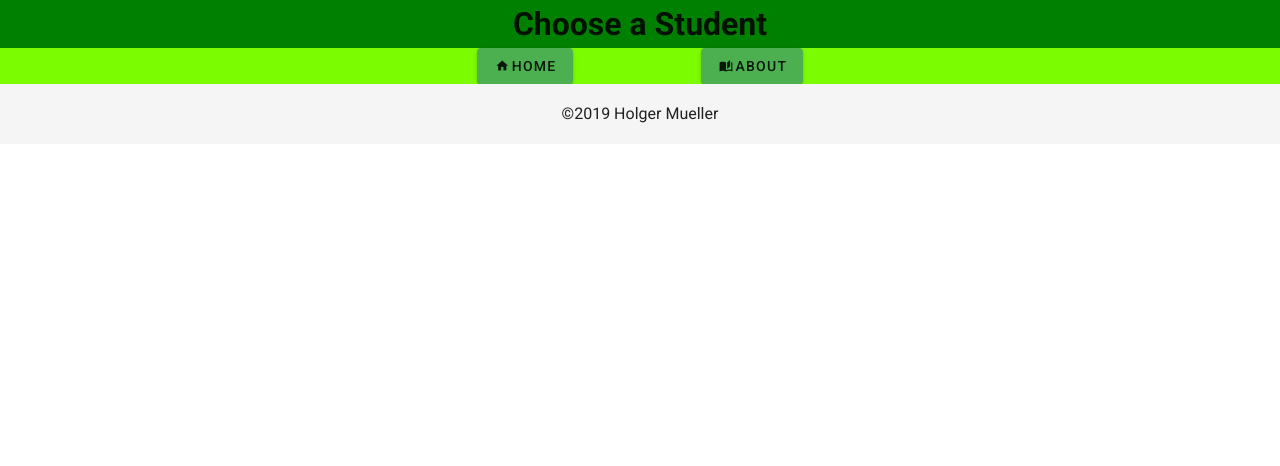
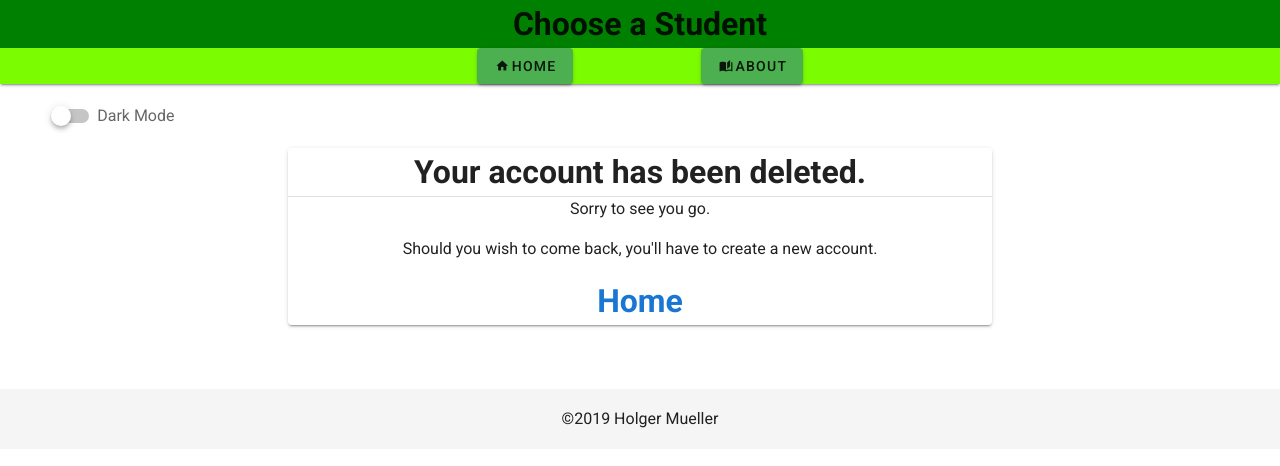
Before and after one commit to Holgermueller/choose-a-cause, a Vue app: page /accounteDeleted in a window 1280 px wide. Shown: the top 466 px of the page. Built offline with nearby package versions, Linux system fonts and the light colour scheme; no server answers.

Commit message:
worked on account deletion routing

```diff
--- a/src/components/Dialogs/deleteUserProfile.vue
+++ b/src/components/Dialogs/deleteUserProfile.vue
@@ -31,7 +31,8 @@
             <v-spacer></v-spacer>
             <v-btn
               color="green"
-              @click.prevent="deleteAccount"
+              class="delete-button"
+              @click.prevent="bothActions"
               :loading="loading"
               :disabled="loading"
               ><span class="mdi mdi-check"></span> Delete</v-btn
@@ -60,7 +61,7 @@ export default {
     },
 
     error() {
-      return this.$$store.getters.error;
+      return this.$store.getters.error;
     }
   },
 
@@ -75,6 +76,15 @@ export default {
       return this.$store.dispatch("deleteAccount");
     },
 
+    goToAccountDeletedPage() {
+      this.router.push({ path: "/accounteDeleted" });
+    },
+
+    bothActions() {
+      this.deleteAccount();
+      this.goToAccountDeletedPage();
+    },
+
     onDismissed() {
       this.$store.displayName("clearError");
     }
@@ -87,4 +97,11 @@ export default {
   background-color: red;
   color: white;
 }
+a {
+  text-decoration: none;
+  color: white;
+}
+.delete-button {
+  color: white;
+}
 </style>
--- a/src/components/pages/accountDeleted.vue
+++ b/src/components/pages/accountDeleted.vue
@@ -1,5 +1,15 @@
 <template>
-  <div id="accountDeleted"></div>
+  <div id="accountDeleted">
+    <v-card class="account-deleted-card">
+      <h1 class="page-header">Your account has been deleted.</h1>
+      <v-divider></v-divider>
+      <p>Sorry to see you go.</p>
+      <p>Should you wish to come back, you'll have to create a new account.</p>
+      <router-link to="/">
+        <h1>Home</h1>
+      </router-link>
+    </v-card>
+  </div>
 </template>
 
 <script>
@@ -12,4 +22,17 @@ export default {
 };
 </script>
 
-<style scoped></style>
+<style scoped>
+.account-deleted-card {
+  width: 55%;
+  margin: 5% auto;
+  text-align: center;
+}
+.page-header {
+  margin-top: 5%;
+}
+a {
+  text-decoration: none;
+  color: blue;
+}
+</style>
--- a/src/store/instructor/index.js
+++ b/src/store/instructor/index.js
@@ -38,7 +38,7 @@ export default {
 
           const user = userCredential.user;
           const newUser = {
-            displayName: payload.displayName,
+            displayName: user.displayName,
             email: user.email,
             id: user.uid
           };
```
